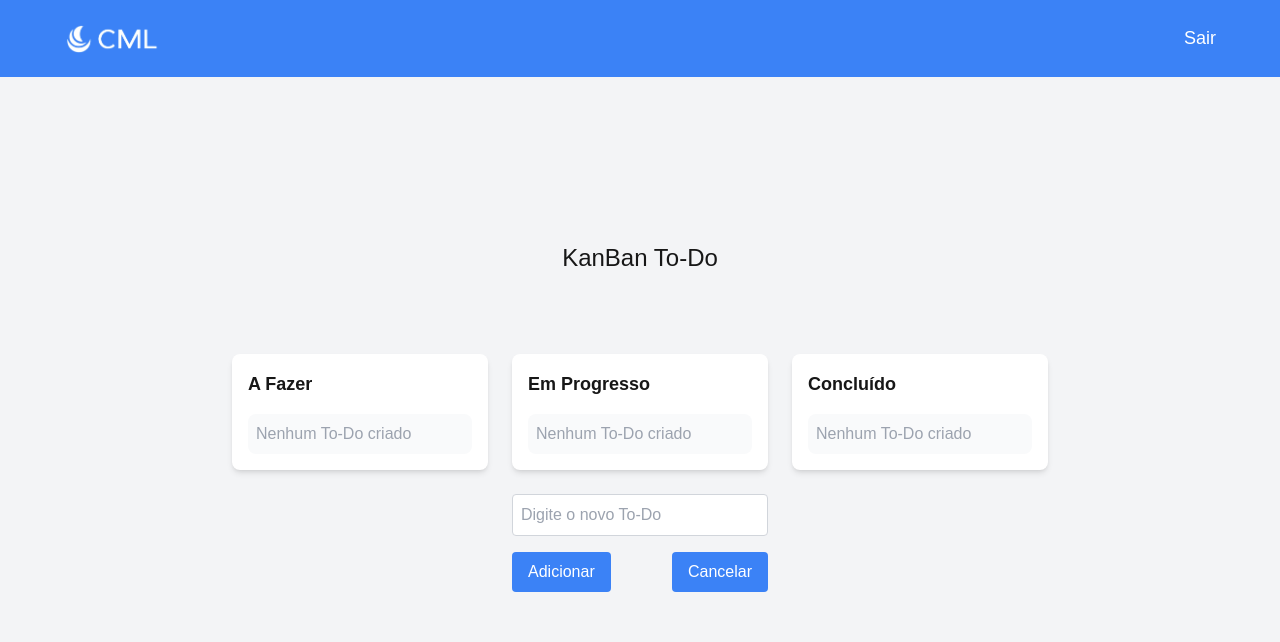
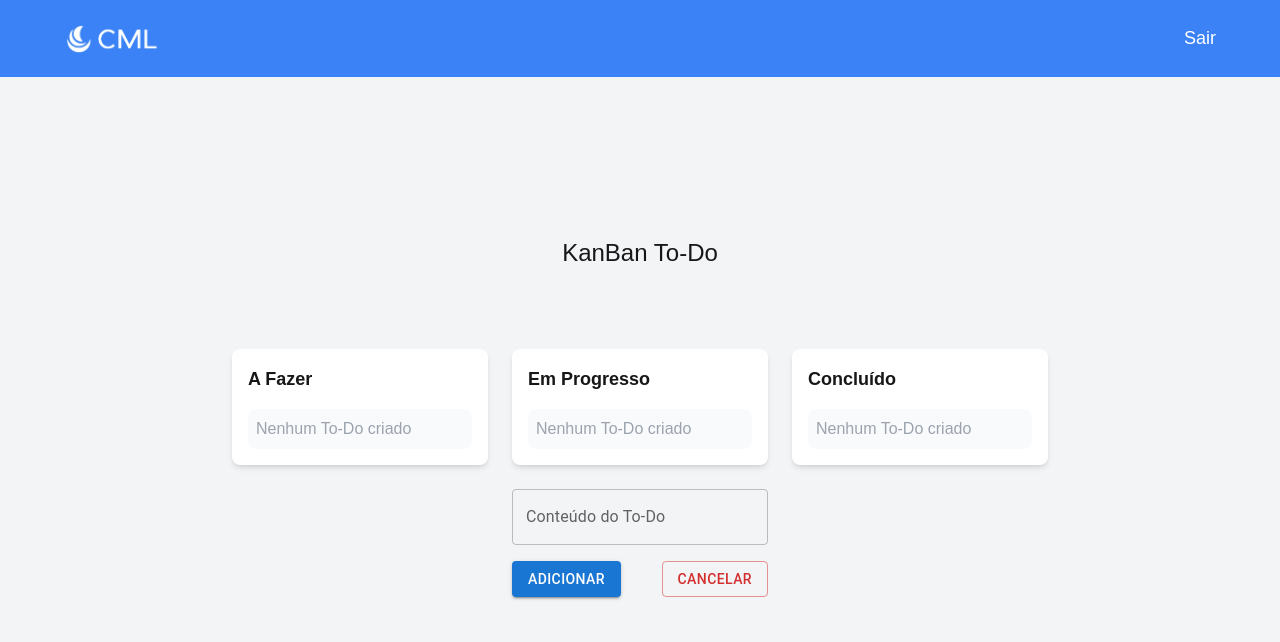
Before and after one commit to viniciusmurara/ToDoFront, a Next.js app: page /todo in a window 1280 px wide. Both pictures are taken after a click on the button "Adicionar To-Do". Shown: the top 642 px of the page. Built offline with nearby package versions, Linux system fonts and the light colour scheme.

Commit message:
Padronizando componentes

```diff
--- a/components/todopage.tsx
+++ b/components/todopage.tsx
@@ -156,9 +156,8 @@ const TodoPage: React.FC = () => {
                                 ref={provided.innerRef}
                                 {...provided.draggableProps}
                                 {...provided.dragHandleProps}
-                                className={`p-2 mb-2 bg-white rounded-lg shadow flex justify-between items-center ${
-                                  snapshot.isDragging ? "bg-blue-100" : ""
-                                }`}
+                                className={`p-2 mb-2 bg-white rounded-lg shadow flex justify-between items-center ${snapshot.isDragging ? "bg-blue-100" : ""
+                                  }`}
                                 onClick={() => handleOpenModal(item, columnId)} // Passar a coluna ao abrir o modal
                               >
                                 <span>{item.content}</span>
@@ -195,26 +194,21 @@ const TodoPage: React.FC = () => {
             </button>
           ) : (
             <div className="flex flex-col items-center space-y-4">
-              <input
-                type="text"
+              <TextField
+                fullWidth
                 value={newTodo}
                 onChange={(e) => setNewTodo(e.target.value)}
-                placeholder="Digite o novo To-Do"
+                label="Conteúdo do To-Do"
+                variant="outlined"
                 className="p-2 border border-gray-300 rounded w-64"
               />
               <div className="flex justify-between w-64">
-                <button
-                  onClick={handleAddTodo}
-                  className="px-4 py-2 bg-blue-500 text-white rounded hover:bg-blue-600"
-                >
+                <Button variant="contained" color="primary" onClick={handleAddTodo}>
                   Adicionar
-                </button>
-                <button
-                  className="px-4 py-2 bg-blue-500 text-white rounded hover:bg-blue-600"
-                  onClick={() => setShowInput(false)}
-                >
+                </Button>
+                <Button variant="outlined" color="error" onClick={() => setShowInput(false)}>
                   Cancelar
-                </button>
+                </Button>
               </div>
             </div>
           )}
@@ -230,10 +224,11 @@ const TodoPage: React.FC = () => {
               left: "50%",
               transform: "translate(-50%, -50%)",
               width: "400px", // Aumentar largura
+              height: "250px",
               padding: "20px",
             }}
           >
-            <h2 className="text-lg font-bold mb-4">Editar To-Do</h2>
+            <h2 className="text-lg font-bold mb-10">Editar To-Do</h2>
             <TextField
               fullWidth
               value={editContent}
@@ -242,7 +237,7 @@ const TodoPage: React.FC = () => {
               variant="outlined"
               className="mb-4"
             />
-            <div className="flex justify-between">
+            <div className="flex justify-between mt-10">
               <Button
                 variant="contained"
                 color="primary"
```
